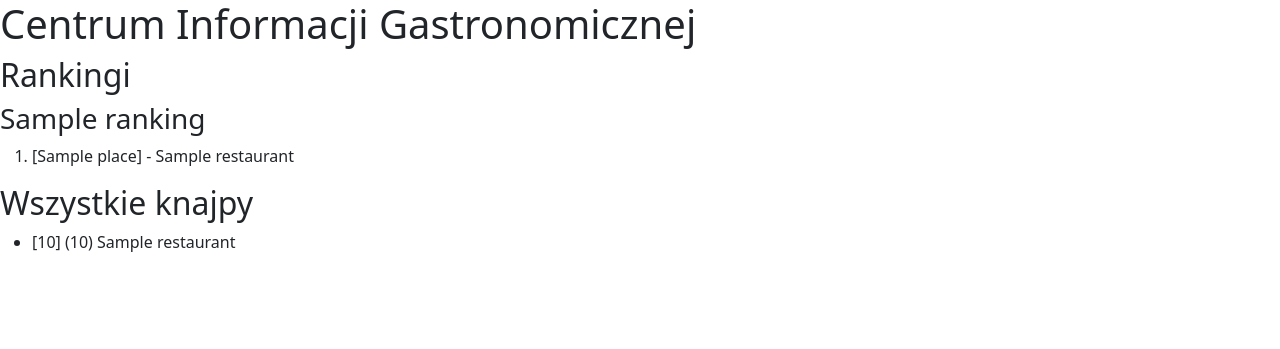
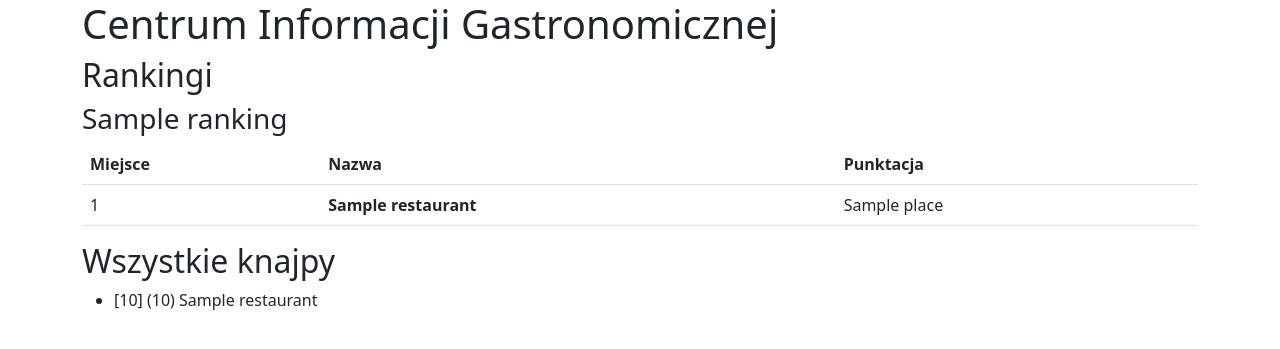
Before and after one commit to PiotrPrzybylak/cig, a Flask app: template templates/restaurants.html in a window 1280 px wide. Shown: the top 349 px of the page. Run offline with Flask 2, Linux system fonts and the light colour scheme; the template is opened without the code that fills it: most values are stand-ins (such as "Sample title", 1, 10 or a date in 2020); some libraries are stand-ins or nearby versions.

Commit message:
Convert individual rankings to tables

```diff
--- a/templates/restaurants.html
+++ b/templates/restaurants.html
@@ -9,18 +9,25 @@
             integrity="sha384-A3rJD856KowSb7dwlZdYEkO39Gagi7vIsF0jrRAoQmDKKtQBHUuLZ9AsSv4jD4Xa"
             crossorigin="anonymous" defer></script>
     <title>Centrum Informacji Gastronomicznej</title>
+    <style>
+        {#body {#}
+        {#    padding: 10px;#}
+        {#}#}
+    </style>
 </head>
 <body>
+<div class="container">
 <h1>Centrum Informacji Gastronomicznej</h1>
 <h2>Rankingi</h2>
 
 {% for ranking in rankings %}
     <h3>{{ ranking['name'] }}</h3>
-    <ol>
+    <table class="table">
+        <tr><th>Miejsce</th><th>Nazwa</th><th>Punktacja</th></tr>
         {% for restaurant in ranking.restaurants %}
-            <li>[{{ restaurant['place'] }}] - {{ restaurant['name'] }}</li>
+            <tr><td>{{loop.index}}</td><th>{{ restaurant['name'] }}</th><td>{{ restaurant['place'] }}</td></tr>
         {% endfor %}
-    </ol>
+    </table>
 
 {% endfor %}
 
@@ -33,6 +40,6 @@
     {% endfor %}
 
 </ul>
-
+</div>
 </body>
 </html>
```
